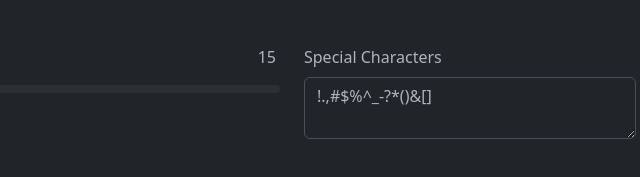
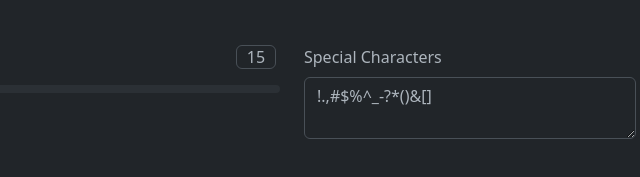
Before and after one commit to ToxicNinja12/password-generator, a plain HTML site: page index.html in a window 1280 px wide. Shown: the part 319-496 px from the top of the page, 526-1166 px from the left. Drawn offline with nearby package versions, Linux system fonts and the light colour scheme.

Commit message:
Update index.html

```diff
--- a/index.html
+++ b/index.html
@@ -10,6 +10,22 @@
       integrity="sha384-9ndCyUaIbzAi2FUVXJi0CjmCapSmO7SnpJef0486qhLnuZ2cdeRhO02iuK6FUUVM"
       crossorigin="anonymous"
     />
+    <style>
+
+      input[type="number"] {
+        height: 1.5rem;
+        width: 2.5rem;
+        text-align: center;
+        -moz-appearance: textfield;
+      }
+
+      input::-webkit-outer-spin-button,
+      input::-webkit-inner-spin-button {
+        -webkit-appearance: none;
+        margin: 0;
+      }
+
+    </style>
   </head>
 
   <body>
@@ -98,7 +114,7 @@
           <div class="col-12 col-lg-8">
             <label for="max-character-slider-el" class="form-label d-flex justify-content-between">
               Maximum characters
-              <span class="me-1" id="max-character-el">15</span>
+              <input type="number" class="me-1 form-control py-0 px-1" id="max-character-el" value="15" min="0" max="30" onchange="changeLimitText()"/>
             </label>
             <input type="range" class="form-range" id="max-character-slider-el" min="0" max="30" value="15" oninput="changeLimit()" />
             <div class="form-check form-switch mt-1">
```
